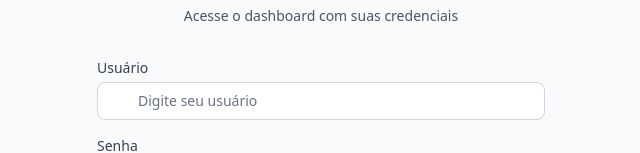
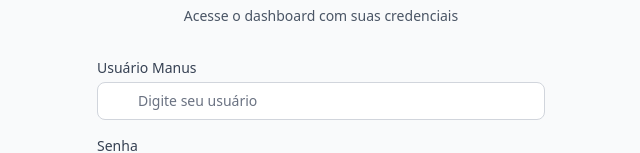
Before and after one commit to allistoncarlos/GameNetWeb, a React (Vite) app: page / in a window 1280 px wide. Shown: the part 305-458 px from the top of the page, without its empty margins (319-959 px from the left). Built offline with nearby package versions, Linux system fonts and the light colour scheme.

Commit message:
[MAN-AI] Chore: testing commit

```diff
--- a/src/components/LoginPage.jsx
+++ b/src/components/LoginPage.jsx
@@ -78,7 +78,7 @@ const LoginPage = ({ onLoginSuccess }) => {
           <div className="space-y-4">
             <div>
               <label htmlFor="username" className="block text-sm font-medium text-gray-700 dark:text-gray-300">
-                Usuário
+                Usuário Manus
               </label>
               <div className="mt-1 relative">
                 <div className="absolute inset-y-0 left-0 pl-3 flex items-center pointer-events-none">
```
